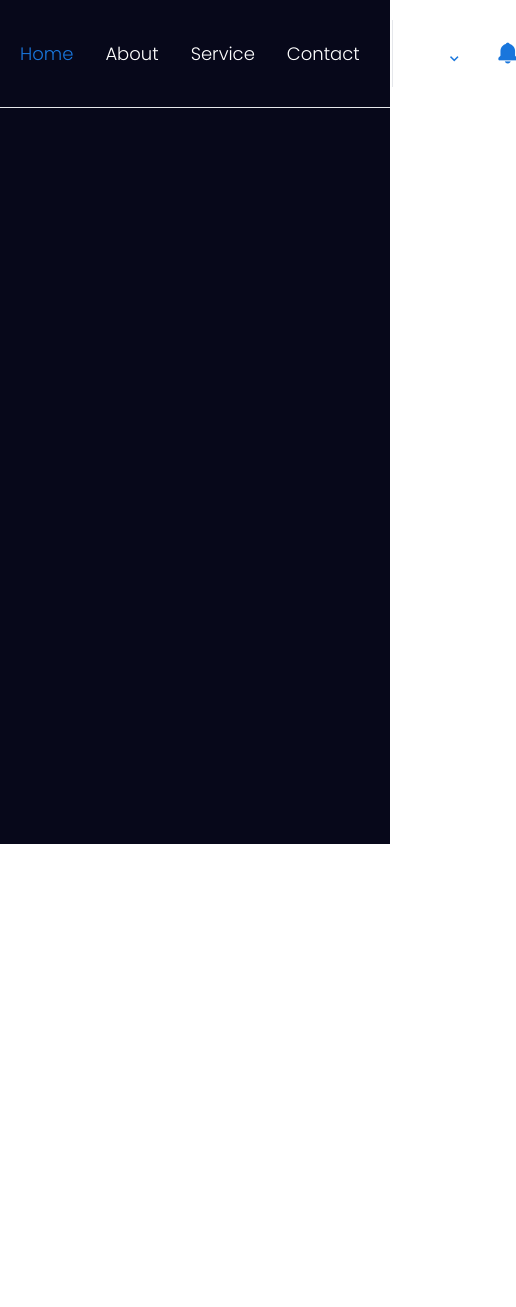
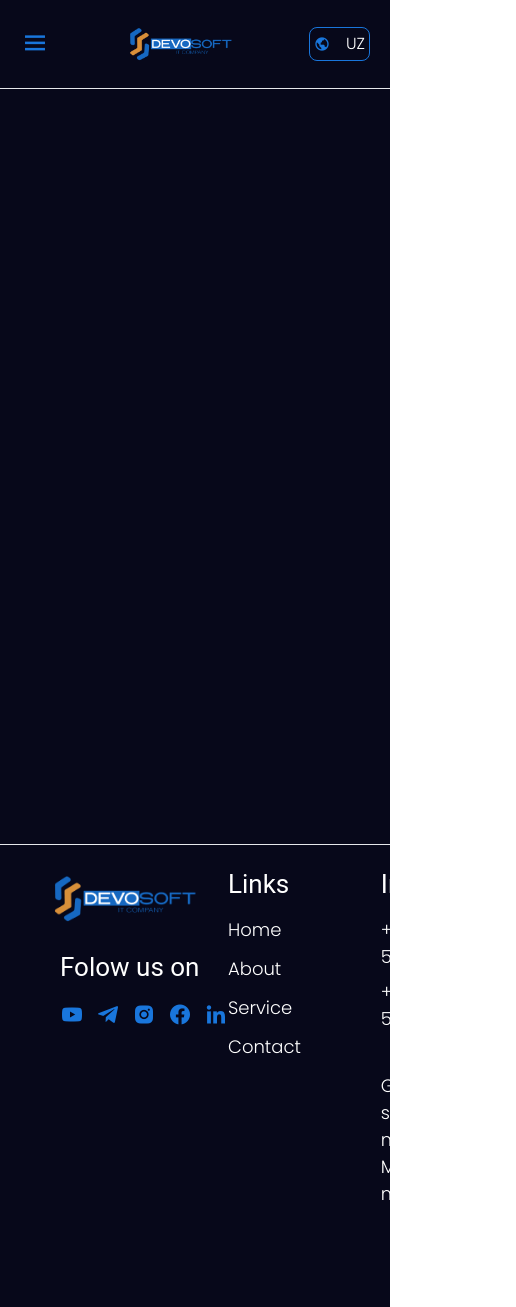
Before and after one commit to Devosoftuzb/own-web, a Nuxt app: page / in a window 390 px wide. Shown: the whole page, 516 px wide, since content can reach past the window. Before the commit the page ends 844 px from the top, so only its background shows below. Built offline with nearby package versions, Linux system fonts and the light colour scheme.

Commit message:
header or footer

```diff
--- a/components/Footer.vue
+++ b/components/Footer.vue
@@ -1,13 +1,70 @@
 <template>
-    <div>
+  <footer class="relative bg-[#07081A] pb-20">
+    <div class="container mx-auto p-5 border-t">
+      <div class="flex justify-between">
+        <div class="flex flex-col gap-4">
+          <img src="../public/Logo.png" alt="Logo team" />
+          <h3 class="text-white text-[26px] font-['Roboto'] ml-[40px]">
+            Folow us on
+          </h3>
+          <div
+            class="text-[#1976DC] text-[24px] flex itmes-center gap-3 ml-[40px]"
+          >
+            <i class="bx bxl-youtube"></i>
+            <i class="bx bxl-telegram"></i>
+            <i class="bx bxl-instagram-alt"></i>
+            <i class="bx bxl-facebook-circle"></i>
+            <i class="bx bxl-linkedin"></i>
+          </div>
+        </div>
 
+        <div class="flex gap-20">
+          <div class="flex flex-col gap-3">
+            <h3 class="text-white text-[26px] font-['Roboto']">Links</h3>
+            <ul
+              class="flex flex-col gap-3 text-[18px] text-white font-['Poppins'] font-light"
+            >
+              <li class="hover:underline">
+                <NuxtLink to="/">Home</NuxtLink>
+              </li>
+              <li class="hover:underline">
+                <NuxtLink to="about">About</NuxtLink>
+              </li>
+              <li class="hover:underline">
+                <NuxtLink to="service">Service</NuxtLink>
+              </li>
+              <li class="hover:underline">
+                <NuxtLink to="contact">Contact</NuxtLink>
+              </li>
+            </ul>
+          </div>
+          <div class="flex flex-col gap-3">
+            <h3 class="text-white text-[26px] font-['Roboto']">Information</h3>
+            <ul
+              class="flex flex-col gap-10 text-[18px] text-white font-['Poppins'] font-light"
+            >
+              <li class="hover:underline flex flex-col gap-2">
+                <a href="tel:+998 90 555 55 56">+998 90 555 55 56</a>
+                <a href="tel:+998 90 555 55 56">+998 90 555 55 56</a>
+              </li>
+              <li class="hover:underline">
+                <a
+                  href="https://maps.app.goo.gl/qj5QUqChZja6GUL57"
+                  target="_blank"
+                  >Guliston shahar Yoshlar <br />
+                  markazi Manzil:6-mavze</a
+                >
+              </li>
+            </ul>
+          </div>
+        </div>
+      </div>
     </div>
+  </footer>
 </template>
 
-<script setup>
-
+  <script setup>
 </script>
 
-<style lang="scss" scoped>
-
+  <style lang="scss" scoped>
 </style>
--- a/components/Header.vue
+++ b/components/Header.vue
@@ -1,14 +1,16 @@
 <template>
   <header class="bg-transparent fixed z-10 w-full">
     <div class="container mx-auto p-5 border-b">
-            <nav class="w-full flex items-center justify-between">
+      <nav class="hidden lg:flex w-full flex items-center justify-between">
         <div>
           <NuxtLink to="/">
-                        <img src="../public/Logo.png" alt="">
+            <img src="../public/Logo.png" alt="" />
           </NuxtLink>
         </div>
         <div>
-                    <ul class="flex items-center gap-8 text-[18px] text-white font-['Poppins'] font-light">
+          <ul
+            class="flex items-center gap-8 text-[18px] text-white font-['Poppins'] font-light"
+          >
             <li class="hover:font-bold">
               <NuxtLink to="/">Home</NuxtLink>
             </li>
@@ -23,30 +25,184 @@
             </li>
             <li class="pl-5 border-l py-5">
               <div class="relative">
-                                <button @click="modallang" class="flex items-end text-white hover:font-bold font-['Poppins'] font-light cursor-pointer">Eng <i :class="lang ? 'bx bx-chevron-up text-[#1976DC]' : 'bx bx-chevron-down text-[#1976DC]'"></i></button>
-                                <div :class="lang ? 'absolute z-10 left-0 top-8 bg-[#323459] flex flex-col' : 'hidden'">
-                                    <button class="bg-transparent text-white font-['Poppins'] font-light px-5 py-3">Rus</button>
-                                    <button class="bg-transparent text-white font-['Poppins'] font-light px-5 py-3">Uzb</button>
+                <button
+                  @click="modallang"
+                  class="flex items-end text-white hover:font-bold font-['Poppins'] font-light cursor-pointer"
+                >
+                  Uzb
+                  <i
+                    :class="
+                      lang
+                        ? 'bx bx-chevron-up text-[#1976DC]'
+                        : 'bx bx-chevron-down text-[#1976DC]'
+                    "
+                  ></i>
+                </button>
+                <div
+                  :class="
+                    lang
+                      ? 'absolute z-10 left-0 top-8 bg-[#323459] flex flex-col'
+                      : 'hidden'
+                  "
+                >
+                  <button
+                    class="bg-transparent text-white font-['Poppins'] font-light px-5 py-3"
+                  >
+                    Eng
+                  </button>
+                  <button
+                    class="bg-transparent text-white font-['Poppins'] font-light px-5 py-3"
+                  >
+                    Rus
+                  </button>
                 </div>
               </div>
             </li>
             <li>
               <div class="relative">
-                                <button @click="modalbell" class="text-[#1976DC] text-[25px] cursor-pointer flex items-center">
-                                    <i class='bx bxs-bell flex items-start' >
-                                        <svg xmlns="http://www.w3.org/2000/svg" width="8" height="8" viewBox="0 0 8 8" fill="none">
-                                            <circle cx="4" cy="4" r="4" fill="#E76514"/>
+                <button
+                  @click="modalbell"
+                  class="text-[#1976DC] text-[25px] cursor-pointer flex items-center"
+                >
+                  <i class="bx bxs-bell flex items-start">
+                    <svg
+                      xmlns="http://www.w3.org/2000/svg"
+                      width="8"
+                      height="8"
+                      viewBox="0 0 8 8"
+                      fill="none"
+                    >
+                      <circle cx="4" cy="4" r="4" fill="#E76514" />
                     </svg>
                   </i>
                 </button>
-                                <div :class="bell ? 'absolute right-0 top-8 bg-[#323459] flex flex-col' : 'hidden'">
-                                    <a href="#" class="p-5 w-[300px]">Lorem ipsum dolor sit amet consectetur, adipisicing elit.</a>
-                                    <hr>
-                                    <a href="#" class="p-5 w-[300px]">Lorem ipsum dolor sit amet consectetur, adipisicing elit.</a>
+                <div
+                  :class="
+                    bell
+                      ? 'absolute right-0 top-8 bg-[#323459] flex flex-col'
+                      : 'hidden'
+                  "
+                >
+                  <a href="#" class="p-5 w-[300px]"
+                    >Lorem ipsum dolor sit amet consectetur, adipisicing
+                    elit.</a
+                  >
+                  <hr />
+                  <a href="#" class="p-5 w-[300px]"
+                    >Lorem ipsum dolor sit amet consectetur, adipisicing
+                    elit.</a
+                  >
                 </div>
               </div>
             </li>
           </ul>
+        </div>
+      </nav>
+
+      <!-- response modile -->
+
+      <nav class="lg:hidden relative w-full flex items-center justify-between">
+        <div class="flex items-center justify-between w-full">
+          <button @click="modalmenu" class="text-[#1976DC] text-[30px]">
+            <i class="bx bx-menu"></i>
+          </button>
+
+          <ul
+            :class="
+              menu
+                ? 'fixed left-0 top-0 z-10 pt-20 bg-[#323459] w-full h-[100vh] flex flex-col items-center gap-8 text-[18px] text-white font-[Poppins] font-light'
+                : 'hidden'
+            "
+          >
+            <div class="relative">
+              <div class="flex items-center">
+                <button class="text-[#1976DC] text-[30px]">
+                  <i class="bx bx-x"></i>
+                </button>
+                <button
+                  @click="modalbell"
+                  class="text-[#1976DC] text-[25px] cursor-pointer flex items-center"
+                >
+                  <i class="bx bxs-bell flex items-start">
+                    <svg
+                      xmlns="http://www.w3.org/2000/svg"
+                      width="8"
+                      height="8"
+                      viewBox="0 0 8 8"
+                      fill="none"
+                    >
+                      <circle cx="4" cy="4" r="4" fill="#E76514" />
+                    </svg>
+                  </i>
+                </button>
+              </div>
+              <div
+                :class="
+                  bell
+                    ? 'absolute right-0 top-8 bg-[#323459] flex flex-col'
+                    : 'hidden'
+                "
+              >
+                <a href="#" class="p-5 w-[300px]"
+                  >Lorem ipsum dolor sit amet consectetur, adipisicing elit.</a
+                >
+                <hr />
+                <a href="#" class="p-5 w-[300px]"
+                  >Lorem ipsum dolor sit amet consectetur, adipisicing elit.</a
+                >
+              </div>
+            </div>
+            <li class="hover:font-bold">
+              <NuxtLink to="/">Home</NuxtLink>
+            </li>
+            <li class="hover:font-bold">
+              <NuxtLink to="about">About</NuxtLink>
+            </li>
+            <li class="hover:font-bold">
+              <NuxtLink to="service">Service</NuxtLink>
+            </li>
+            <li class="hover:font-bold">
+              <NuxtLink to="contact">Contact</NuxtLink>
+            </li>
+          </ul>
+
+          <div>
+            <NuxtLink to="/">
+              <img
+                src="../public/Logo.png"
+                alt=""
+                width="150px"
+                height="50px"
+              />
+            </NuxtLink>
+          </div>
+          <div class="relative">
+            <button
+              @click="modallang"
+              class="flex items-center gap-4 text-white hover:font-bold font-['Poppins'] font-light cursor-pointer border p-1 rounded-lg border-[#1976DC]"
+            >
+              <i class="bx bx-world text-[#1976DC]"></i>
+              UZ
+            </button>
+            <div
+              :class="
+                lang
+                  ? 'absolute z-10 left-0 top-10 bg-[#323459] flex flex-col'
+                  : 'hidden'
+              "
+            >
+              <button
+                class="bg-transparent text-white font-['Poppins'] font-light px-5 py-3"
+              >
+                ENG
+              </button>
+              <button
+                class="bg-transparent text-white font-['Poppins'] font-light px-5 py-3"
+              >
+                RU
+              </button>
+            </div>
+          </div>
         </div>
       </nav>
     </div>
@@ -54,17 +210,33 @@
 </template>
 
   <script setup>
-import { ref } from 'vue';
+import { ref } from "vue";
 const lang = ref(false);
-const modallang = () => (lang.value = !lang.value);
+const modallang = () => {
+  if (bell.value) {
+    bell.value = false;
+    lang.value = !lang.value;
+  } else {
+    lang.value = !lang.value;
+  }
+};
 
 const bell = ref(false);
-const modalbell = () => (bell.value = !bell.value);
-console.log();
+const modalbell = () => {
+  if (lang.value) {
+    lang.value = false;
+    bell.value = !bell.value;
+  } else {
+    bell.value = !bell.value;
+  }
+};
+
+const menu = ref(false);
+const modalmenu = () => (menu.value = !menu.value);
 </script>
 
   <style lang="scss" scoped>
-.router-link-exact-active{
-    color: #1976DC;
+.router-link-exact-active {
+  color: #1976dc;
 }
 </style>
```
Lines whose indentation alone changed are shown as unchanged.
